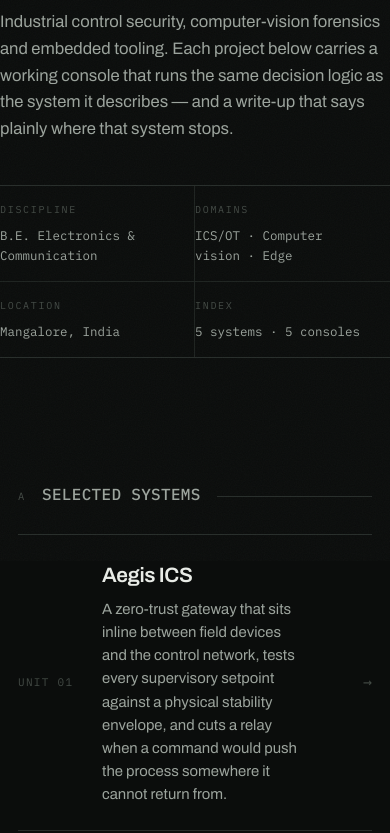
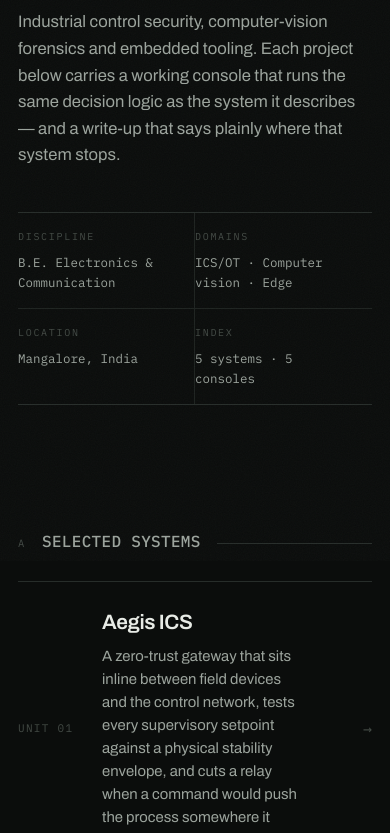
Before and after one commit to anshulec23-cloud/anshulec23-cloud.github.io, a plain HTML site: page index.html in a window 390 px wide. Shown: the part 283-1116 px from the top of the page. Drawn offline with Linux system fonts and the light colour scheme.

Commit message:
Refactor padding properties in site.css
Updated padding properties to use padding-top and padding-bottom for consistency.

```diff
--- a/assets/site.css
+++ b/assets/site.css
@@ -68,11 +68,15 @@ a { color: inherit; text-decoration: none; }
   outline-offset: 2px;
 }
 
+/* NOTE: every rule below sets padding-top / padding-bottom only.
+   A padding shorthand on a .wrap element wipes the inline padding. */
+
 .wrap {
   width: 100%;
   max-width: var(--maxw);
   margin-inline: auto;
-  padding-inline: 24px;
+  padding-left: 24px;
+  padding-right: 24px;
 }
 
 /* ---------- typographic primitives ---------- */
@@ -170,7 +174,8 @@ a { color: inherit; text-decoration: none; }
 /* ---------- nameplate ---------- */
 
 .plate {
-  padding: 92px 0 56px;
+  padding-top: 92px;
+  padding-bottom: 56px;
   position: relative;
 }
 
@@ -246,7 +251,7 @@ a { color: inherit; text-decoration: none; }
 /* ---------- section headers ---------- */
 
 .sec {
-  padding: 68px 0 0;
+  padding-top: 68px;
 }
 
 .sec-head {
@@ -534,7 +539,7 @@ svg.fig { display: block; width: 100%; height: auto; }
 
 /* ---------- write-up body ---------- */
 
-.doc { padding: 56px 0 0; }
+.doc { padding-top: 56px; }
 
 .block {
   display: grid;
@@ -629,7 +634,7 @@ svg.fig { display: block; width: 100%; height: auto; }
 
 /* ---------- page head (project) ---------- */
 
-.phead { padding: 54px 0 34px; }
+.phead { padding-top: 54px; padding-bottom: 34px; }
 .phead .back {
   font-family: var(--mono);
   font-size: 11px;
@@ -683,8 +688,8 @@ svg.fig { display: block; width: 100%; height: auto; }
 }
 
 @media (max-width: 720px) {
-  .wrap { padding-inline: 18px; }
-  .plate { padding: 58px 0 40px; }
+  .wrap { padding-left: 18px; padding-right: 18px; }
+  .plate { padding-top: 58px; padding-bottom: 40px; }
   .strip { grid-template-columns: repeat(2, 1fr); }
   .strip > div:nth-child(2) { border-right: 0; }
   .strip > div:nth-child(1), .strip > div:nth-child(2) { border-bottom: 1px solid var(--rule-2); }
```
